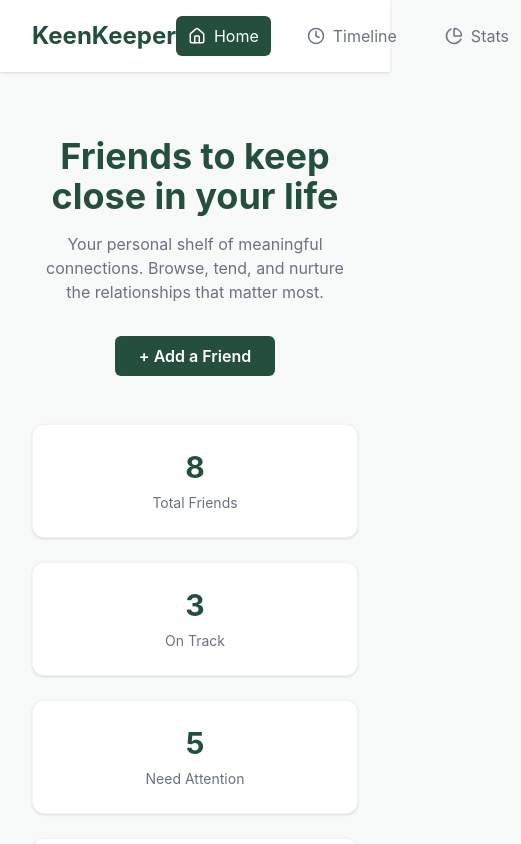
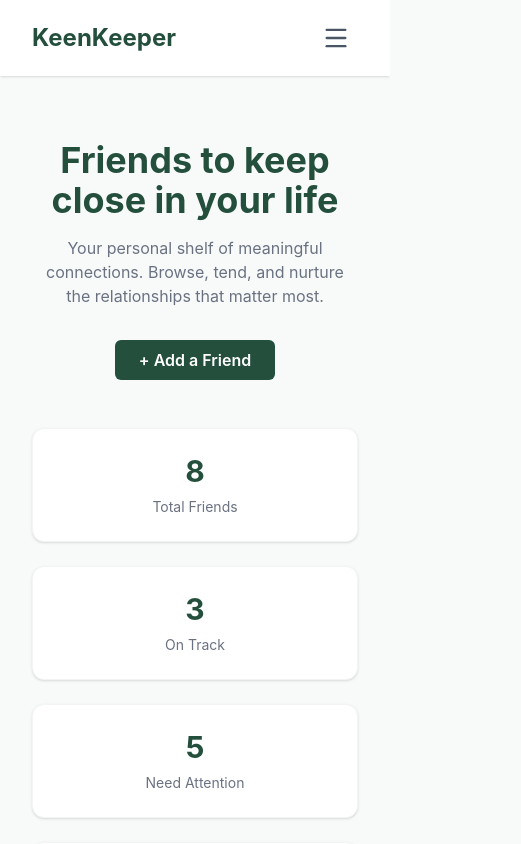
Before and after one commit to raju-rifat-295/Keen-Keeper, a React (Vite) app: page / in a window 390 px wide. Shown: the top 844 px of the page, 521 px wide, since content can reach past the window. Built offline with nearby package versions, Linux system fonts and the light colour scheme.

Commit message:
navbar responsiveness fixed

```diff
--- a/src/components/Navbar.jsx
+++ b/src/components/Navbar.jsx
@@ -1,13 +1,22 @@
+import { useState } from 'react'
 import { NavLink } from 'react-router'
-import { Home, Clock, ChartPie } from 'lucide-react'
+import { Home, Clock, ChartPie, Menu, X } from 'lucide-react'
 
 const Navbar = () => {
+    const [isMenuOpen, setIsMenuOpen] = useState(false)
+
+    const toggleMenu = () => {
+        setIsMenuOpen(!isMenuOpen)
+    }
+
     return (
-        <nav className="bg-white flex justify-between items-center px-8 py-4 shadow-sm">
+        <nav className="bg-white px-8 py-4 shadow-sm relative">
+            <div className="flex justify-between items-center">
                 <div className="text-2xl font-bold text-darkGreen">
                     KeenKeeper
                 </div>
-            <div className="flex gap-6">
+
+                <div className="hidden md:flex gap-6">
                     <NavLink to="/" className={({ isActive }) => isActive ? 'flex items-center gap-2 px-3 py-2 rounded-md bg-darkGreen text-white' : 'flex items-center gap-2 px-3 py-2 rounded-md text-gray-500 hover:text-darkGreen'}>
                         <Home size={18} /> Home
                     </NavLink>
@@ -20,6 +29,29 @@ const Navbar = () => {
                         <ChartPie size={18} /> Stats
                     </NavLink>
                 </div>
+
+                <div className="md:hidden">
+                    <button onClick={toggleMenu} className="text-gray-600 focus:outline-none cursor-pointer p-2">
+                        {isMenuOpen ? <X size={28} /> : <Menu size={28} />}
+                    </button>
+                </div>
+            </div>
+
+            {isMenuOpen && (
+                <div className="md:hidden flex flex-col gap-2 mt-4 pt-4 border-t border-gray-100">
+                    <NavLink onClick={toggleMenu} to="/" className={({ isActive }) => isActive ? 'flex items-center gap-2 px-3 py-3 rounded-md bg-darkGreen text-white' : 'flex items-center gap-2 px-3 py-3 rounded-md text-gray-500 hover:bg-lightGreen hover:text-darkGreen'}>
+                        <Home size={18} /> Home
+                    </NavLink>
+
+                    <NavLink onClick={toggleMenu} to="/timeline" className={({ isActive }) => isActive ? 'flex items-center gap-2 px-3 py-3 rounded-md bg-darkGreen text-white' : 'flex items-center gap-2 px-3 py-3 rounded-md text-gray-500 hover:bg-lightGreen hover:text-darkGreen'}>
+                        <Clock size={18} /> Timeline
+                    </NavLink>
+
+                    <NavLink onClick={toggleMenu} to="/stats" className={({ isActive }) => isActive ? 'flex items-center gap-2 px-3 py-3 rounded-md bg-darkGreen text-white' : 'flex items-center gap-2 px-3 py-3 rounded-md text-gray-500 hover:bg-lightGreen hover:text-darkGreen'}>
+                        <ChartPie size={18} /> Stats
+                    </NavLink>
+                </div>
+            )}
         </nav>
     )
 }
```
Lines whose indentation alone changed are shown as unchanged.
